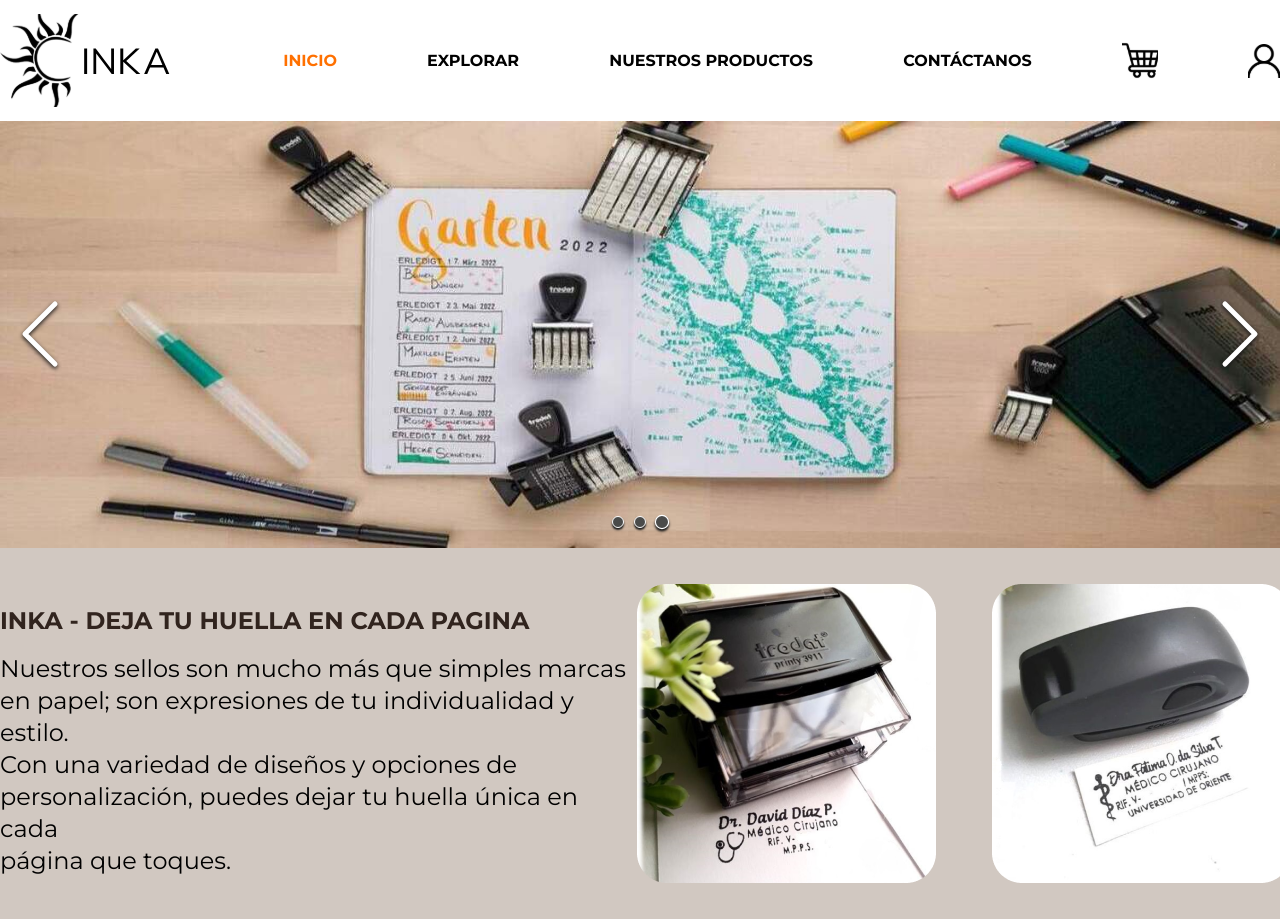
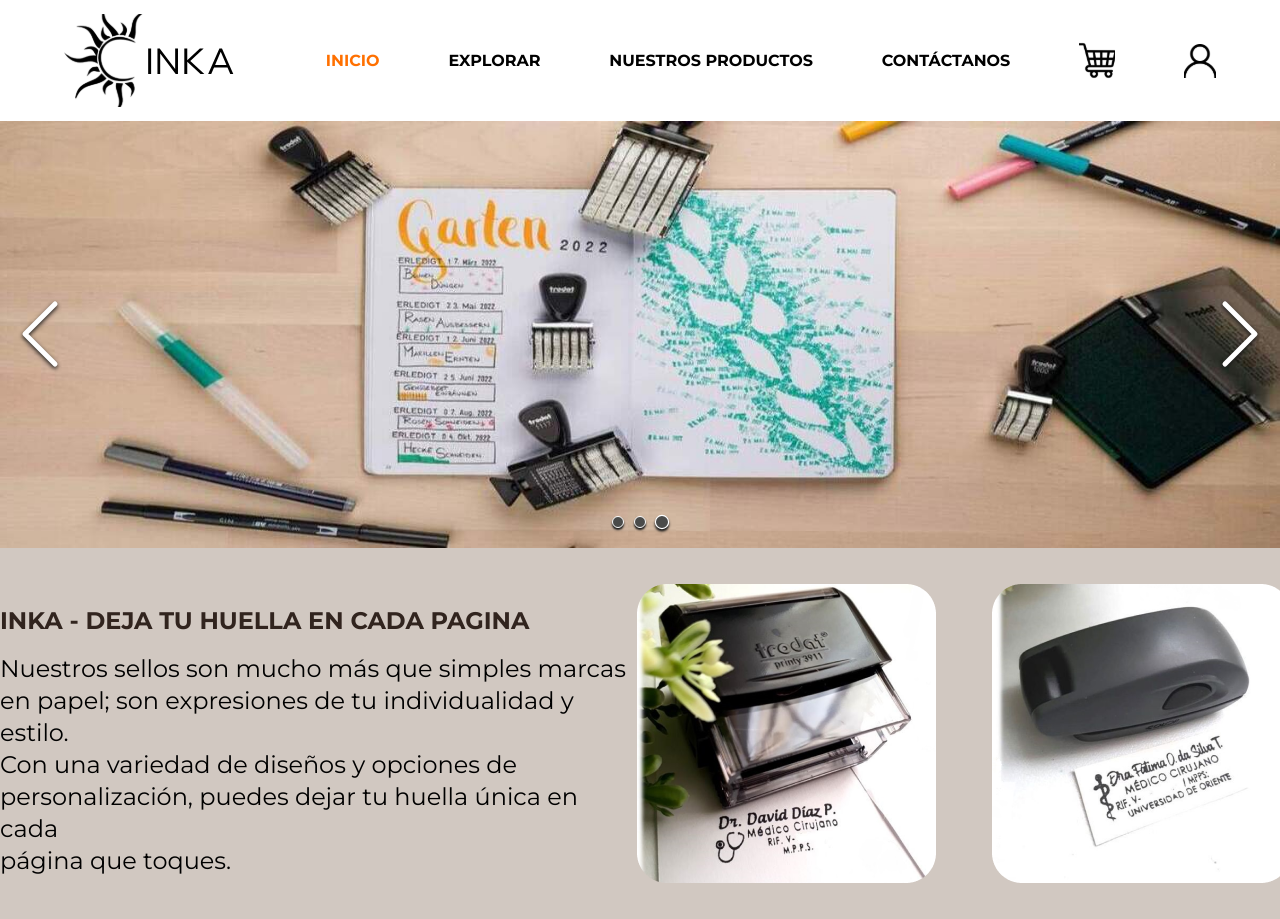
Before and after one commit to Grupo-IHC/INKA, a React (Vite) app: page / in a window 1280 px wide. Built offline with nearby package versions, Linux system fonts and the light colour scheme.

Commit message:
navbarResponsiveV2

```diff
--- a/src/inka/components/Navbar.jsx
+++ b/src/inka/components/Navbar.jsx
@@ -6,7 +6,7 @@ import { Link, NavLink } from 'react-router-dom';
 export const Navbar = () => {
   return (
     <header className="fixed top-0 left-0 right-0 z-50 bg-white">
-      <div className='lg:container 2xl:container mx-auto w-full flex items-center justify-between py-3.5'>
+      <div className='container mx-auto w-full flex items-center justify-between py-3.5 lg:px-16 2xl:px-0'>
         <img src={inkaLogo} alt="inkaLogo" />
           <NavLink
            to="/"
```
